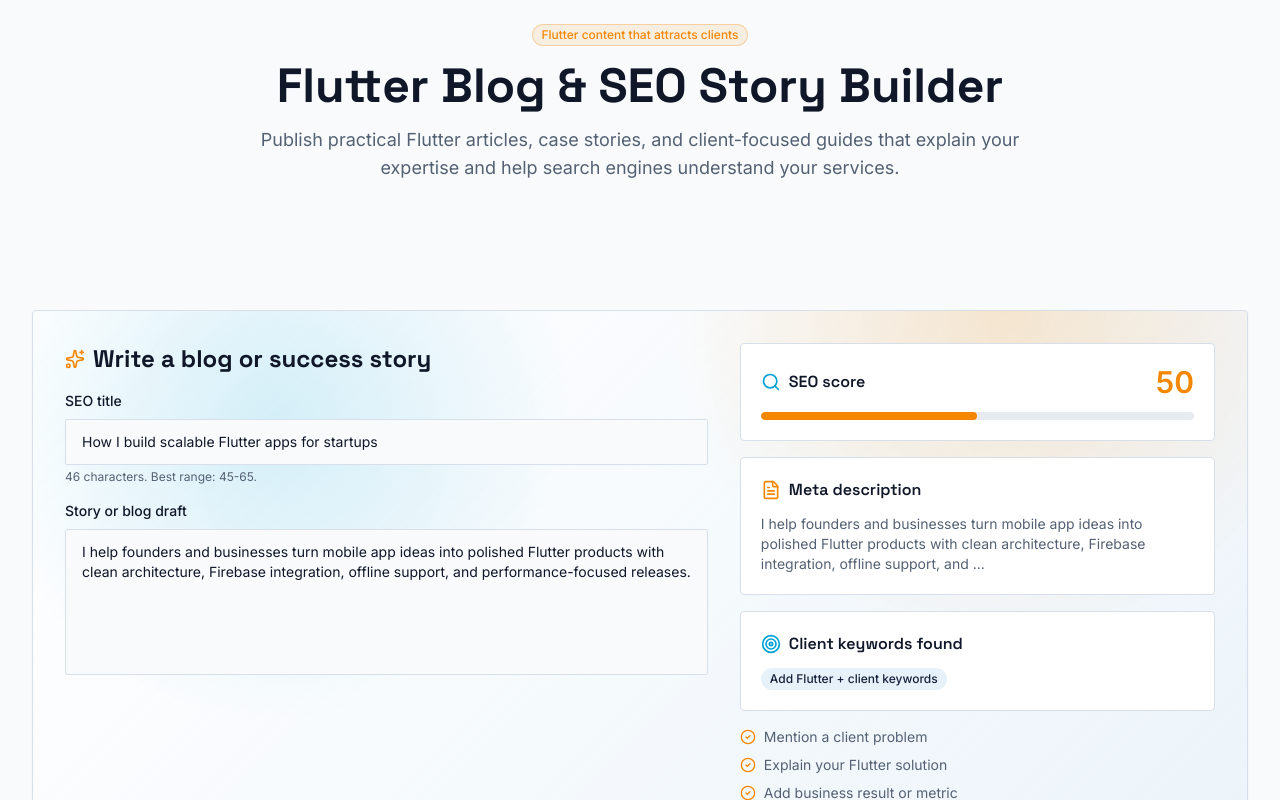
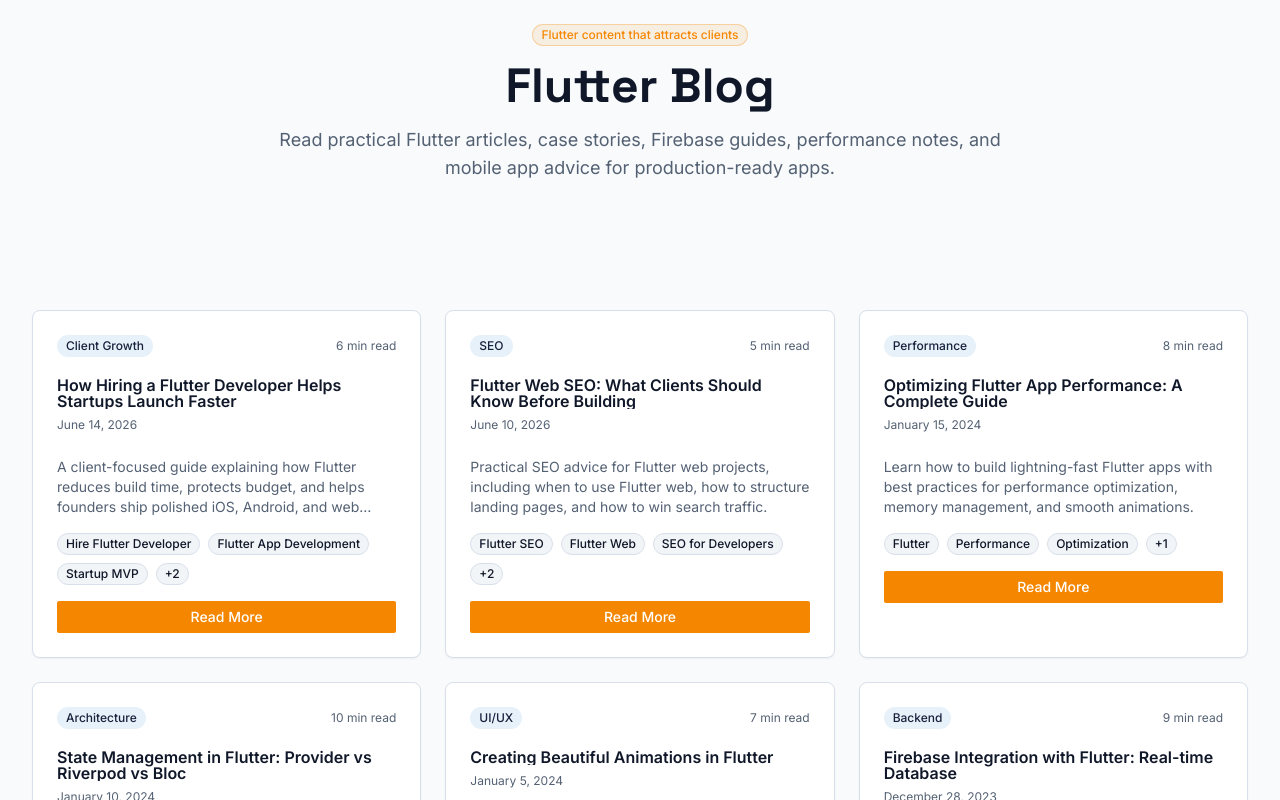
Before and after one commit to haneef93907/porfolio_website_v2, a React (Vite) app: page / in a window 1280 px wide. Shown: the part 10980-11780 px from the top of the page. Built offline with nearby package versions, Linux system fonts and the light colour scheme.

Commit message:
blogs restrictions

```diff
--- a/src/pages/Admin.tsx
+++ b/src/pages/Admin.tsx
@@ -140,7 +140,7 @@
 export default function Admin() {
   const [loggedIn, setLoggedIn] = useState(() => safeGetStorage("session", "portfolio-admin") === "true");
   const [password, setPassword] = useState("");
-  const [tab, setTab] = useState<Tab>("overview");
+  const [tab, setTab] = useState<Tab>("blogs");
   const [projects, setProjects] = useState<Project[]>(() => getProjects());
   const [blogs, setBlogs] = useState<BlogPost[]>(() => getBlogs());
   const [projectForm, setProjectForm] = useState<ProjectForm | null>(null);
--- a/src/sections/Blog.tsx
+++ b/src/sections/Blog.tsx
@@ -9,22 +9,6 @@
 import { Button } from '../components/ui/button';
 import { Card, CardContent, CardDescription, CardHeader, CardTitle } from '../components/ui/card';
 import { Badge } from '../components/ui/badge';
-import { CheckCircle2, FileText, Search, Sparkles, Target } from 'lucide-react';
-
-const seoKeywords = [
-  'Flutter developer',
-  'Flutter app development',
-  'hire Flutter developer',
-  'mobile app developer',
-  'startup MVP',
-  'Firebase app',
-  'cross-platform app',
-  'app performance',
-];
-
-function clampScore(value: number) {
-  return Math.max(0, Math.min(100, value));
-}
 
 export default function Blog() {
   const location = useLocation();
@@ -33,32 +17,12 @@
   const cardsRef = useRef<HTMLDivElement[]>([]);
   const [selectedCategory, setSelectedCategory] = useState<string>('All');
   const blogs = getPublishedBlogs();
-  const [draftTitle, setDraftTitle] = useState('How I build scalable Flutter apps for startups');
-  const [draftStory, setDraftStory] = useState(
-    'I help founders and businesses turn mobile app ideas into polished Flutter products with clean architecture, Firebase integration, offline support, and performance-focused releases.'
-  );
 
   const categories = ['All', 'Client Growth', 'SEO', 'Performance', 'Architecture', 'UI/UX', 'Backend', 'Deployment'];
 
   const filteredBlogs = selectedCategory === 'All'
     ? blogs
     : blogs.filter(blog => blog.category === selectedCategory);
-
-  const titleLength = draftTitle.trim().length;
-  const storyWords = draftStory.trim().split(/\s+/).filter(Boolean).length;
-  const matchedKeywords = seoKeywords.filter((keyword) =>
-    `${draftTitle} ${draftStory}`.toLowerCase().includes(keyword.toLowerCase())
-  );
-  const seoScore = clampScore(
-    (titleLength >= 45 && titleLength <= 65 ? 25 : titleLength > 20 ? 12 : 0) +
-      (storyWords >= 120 ? 25 : storyWords >= 45 ? 15 : 5) +
-      Math.min(matchedKeywords.length * 10, 30) +
-      (/client|startup|business|founder|hire|project/i.test(draftStory) ? 20 : 0)
-  );
-
-  const metaDescription = `${draftStory.replace(/\s+/g, ' ').trim().slice(0, 152)}${
-    draftStory.length > 152 ? '...' : ''
-  }`;
 
   useEffect(() => {
     const ctx = gsap.context(() => {
@@ -78,21 +42,13 @@
         delay: 0.2,
       });
 
-      gsap.from('.seo-helper', {
-        duration: 0.8,
-        y: 36,
-        opacity: 0,
-        ease: 'power2.out',
-        delay: 0.25,
-      });
-
       gsap.from(cardsRef.current.filter(Boolean), {
         duration: 0.75,
         y: 44,
         opacity: 0,
         stagger: 0.08,
         ease: 'power2.out',
-        delay: 0.35,
+        delay: 0.25,
       });
     }, sectionRef);
 
@@ -110,9 +66,10 @@
           <Badge variant="outline" className="mb-4 border-primary/30 bg-primary/10 text-primary">
             Flutter content that attracts clients
           </Badge>
-          <h2 className="text-4xl sm:text-5xl font-bold mb-4">Flutter Blog & SEO Story Builder</h2>
+          <h2 className="text-4xl sm:text-5xl font-bold mb-4">Flutter Blog</h2>
           <p className="text-muted-foreground text-lg max-w-3xl mx-auto">
-            Publish practical Flutter articles, case stories, and client-focused guides that explain your expertise and help search engines understand your services.
+            Read practical Flutter articles, case stories, Firebase guides,
+            performance notes, and mobile app advice for production-ready apps.
           </p>
         </div>
 
@@ -128,86 +85,6 @@
               {category}
             </Button>
           ))}
-        </div>
-
-        <div className="seo-helper seo-gradient border border-border rounded-lg p-5 sm:p-6 lg:p-8 mb-12 shadow-sm">
-          <div className="grid grid-cols-1 lg:grid-cols-[1.15fr_0.85fr] gap-6 lg:gap-8">
-            <div>
-              <div className="flex items-center gap-2 mb-4">
-                <Sparkles className="h-5 w-5 text-primary" />
-                <h3 className="text-2xl font-bold">Write a blog or success story</h3>
-              </div>
-              <div className="space-y-4">
-                <div>
-                  <label className="block text-sm font-medium text-foreground mb-2">SEO title</label>
-                  <input
-                    value={draftTitle}
-                    onChange={(event) => setDraftTitle(event.target.value)}
-                    className="w-full rounded-md border border-input bg-background px-4 py-3 text-sm outline-none transition focus:border-primary focus:ring-2 focus:ring-primary/20"
-                    placeholder="Example: Flutter App Development for Startup MVPs"
-                  />
-                  <p className="mt-1 text-xs text-muted-foreground">{titleLength} characters. Best range: 45-65.</p>
-                </div>
-                <div>
-                  <label className="block text-sm font-medium text-foreground mb-2">Story or blog draft</label>
-                  <textarea
-                    value={draftStory}
-                    onChange={(event) => setDraftStory(event.target.value)}
-                    rows={6}
-                    className="w-full rounded-md border border-input bg-background px-4 py-3 text-sm outline-none transition focus:border-primary focus:ring-2 focus:ring-primary/20 resize-none"
-                    placeholder="Write about the client problem, your Flutter solution, measurable result, and how readers can contact you."
-                  />
-                </div>
-              </div>
-            </div>
-
-            <div className="grid content-start gap-4">
-              <div className="rounded-lg border border-border bg-card p-5">
-                <div className="flex items-center justify-between gap-4 mb-3">
-                  <div className="flex items-center gap-2">
-                    <Search className="h-5 w-5 text-accent" />
-                    <h4 className="font-semibold">SEO score</h4>
-                  </div>
-                  <span className="text-3xl font-bold text-primary">{seoScore}</span>
-                </div>
-                <div className="h-2 rounded-full bg-muted overflow-hidden">
-                  <div
-                    className="h-full rounded-full bg-primary transition-all duration-500"
-                    style={{ width: `${seoScore}%` }}
-                  />
-                </div>
-              </div>
-
-              <div className="rounded-lg border border-border bg-card p-5">
-                <div className="flex items-center gap-2 mb-3">
-                  <FileText className="h-5 w-5 text-primary" />
-                  <h4 className="font-semibold">Meta description</h4>
-                </div>
-                <p className="text-sm text-muted-foreground">{metaDescription || 'Start writing to generate a meta description.'}</p>
-              </div>
-
-              <div className="rounded-lg border border-border bg-card p-5">
-                <div className="flex items-center gap-2 mb-3">
-                  <Target className="h-5 w-5 text-accent" />
-                  <h4 className="font-semibold">Client keywords found</h4>
-                </div>
-                <div className="flex flex-wrap gap-2">
-                  {(matchedKeywords.length ? matchedKeywords : ['Add Flutter + client keywords']).map((keyword) => (
-                    <Badge key={keyword} variant="secondary">{keyword}</Badge>
-                  ))}
-                </div>
-              </div>
-
-              <ul className="grid gap-2 text-sm text-muted-foreground">
-                {['Mention a client problem', 'Explain your Flutter solution', 'Add business result or metric', 'End with a contact call-to-action'].map((item) => (
-                  <li key={item} className="flex items-center gap-2">
-                    <CheckCircle2 className="h-4 w-4 text-primary" />
-                    {item}
-                  </li>
-                ))}
-              </ul>
-            </div>
-          </div>
         </div>
 
         <div className="grid grid-cols-1 md:grid-cols-2 lg:grid-cols-3 gap-6">
@@ -283,18 +160,14 @@
         )}
 
         <div className="mt-20 seo-gradient border border-border rounded-lg p-8 text-center animate-soft-reveal">
-          <h3 className="text-2xl font-bold mb-2">Turn Flutter knowledge into leads</h3>
+          <h3 className="text-2xl font-bold mb-2">Need a production-ready Flutter app?</h3>
           <p className="text-muted-foreground mb-6">
-            Share useful posts about Flutter performance, MVP planning, Firebase, SEO, and app growth so clients can find and trust your work.
+            Explore the articles, then reach out when you are ready to build,
+            fix, optimize, or launch your mobile app.
           </p>
-          <div className="flex flex-col sm:flex-row gap-3 max-w-md mx-auto">
-            <input
-              type="email"
-              placeholder="Enter your email"
-              className="flex-1 px-4 py-2 rounded-md bg-background border border-input text-foreground placeholder:text-muted-foreground focus:outline-none focus:ring-2 focus:ring-primary"
-            />
-            <Button variant="default">Subscribe</Button>
-          </div>
+          <Button variant="default" asChild>
+            <Link to="/#contact">Contact Me</Link>
+          </Button>
         </div>
       </div>
     </section>
--- a/src/sections/Footer.tsx
+++ b/src/sections/Footer.tsx
@@ -1,6 +1,3 @@
-import { Link } from "react-router";
-import { Shield } from "lucide-react";
-
 export default function Footer() {
   return (
     <footer className="bg-card border-t border-border">
@@ -12,13 +9,6 @@
           </p>
 
           <div className="flex items-center gap-4">
-            <Link
-              to="/admin"
-              className="flex items-center gap-1.5 text-xs font-mono text-muted-foreground hover:text-primary transition-colors"
-            >
-              <Shield size={12} />
-              Admin
-            </Link>
             <span className="text-xs text-muted-foreground/70">
               Designed &amp; Built with Flutter Precision
             </span>
```
Also changed, not shown: 5 other files (tests, documents, lock files or other folders).
